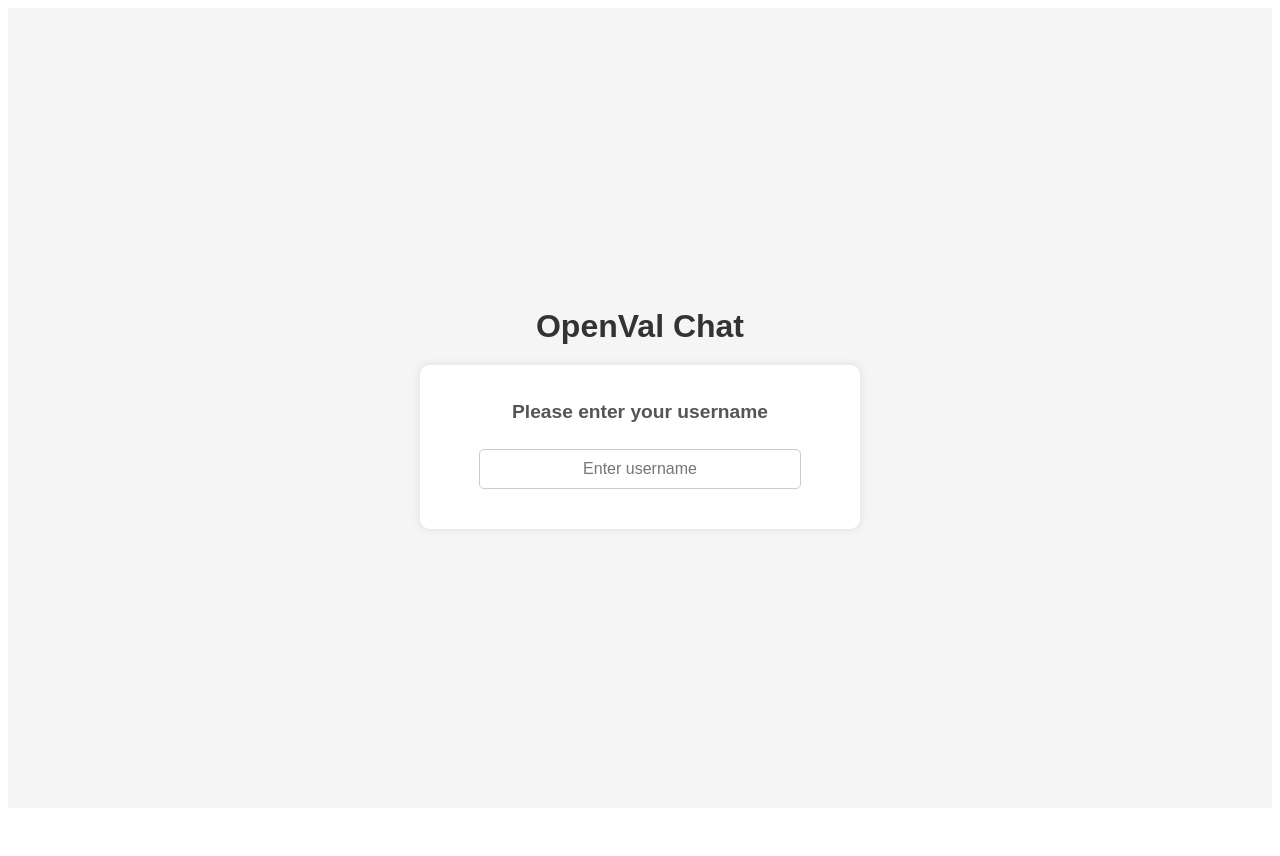
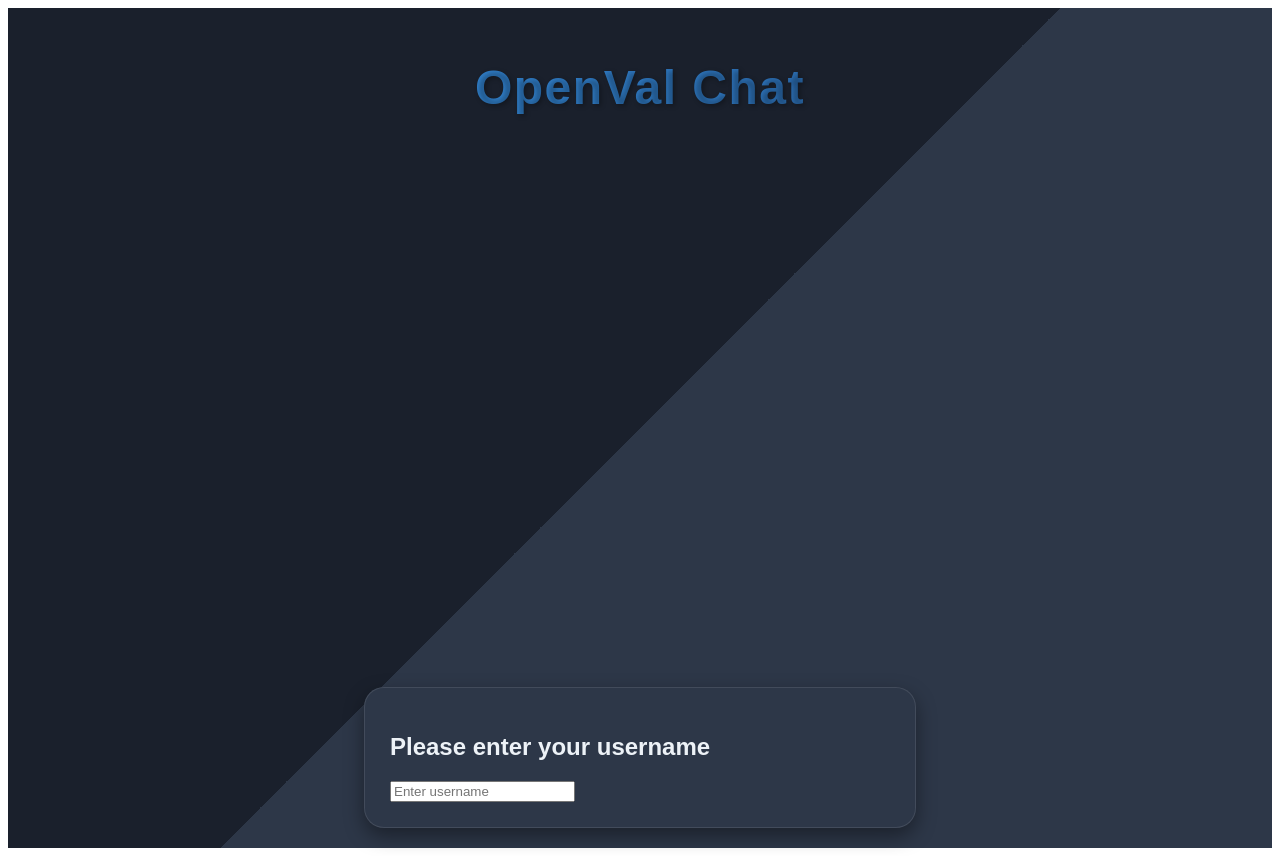
Before and after one commit to mikec1233/RAGdemo, a React (Vite) app in the folder frontend/rag_frontend/: page / in a window 1280 px wide. Before the commit the page ends 816 px from the top, so only its background shows below. Built offline with nearby package versions, Linux system fonts and the light colour scheme.

Commit message:
Updated App.css changes

```diff
--- a/frontend/rag_frontend/src/App.css
+++ b/frontend/rag_frontend/src/App.css
@@ -1,38 +1,69 @@
-/* App.css */
+/* App.css - Modernized with Centered Input, Enhanced Readability, and Past Conversations Section */
+
+/* Color Palette */
+:root {
+  --palette1: #3182CE;
+  --palette2: #2B6CB0;
+  --palette3: #1A202C;
+  --palette4: #2D3748;
+  --palette5: #4A5568;
+  --palette6: #718096;
+  --palette7: #EDF2F7;
+  --palette8: #F7FAFC;
+  --palette9: #ffffff;
+}
 
 /* Overall App Styles */
 .app-container {
   display: flex;
   flex-direction: column;
   align-items: center;
-    justify-content: center;
+  justify-content: space-between;
   height: 100vh;
-    background-color: #f5f5f5;
-    font-family: Arial, sans-serif;
+  background: linear-gradient(135deg, var(--palette3) 50%, var(--palette4) 50%);
+  font-family: 'Poppins', sans-serif;
+  color: var(--palette7);
+  position: relative;
+  padding: 20px;
 }
 
 .title {
-    font-size: 2rem;
-    color: #333;
-    margin-bottom: 20px;
+  font-size: 3rem;
+  color: var(--palette9);
+  letter-spacing: 1.5px;
+  background: linear-gradient(45deg, var(--palette1), var(--palette2));
+  -webkit-background-clip: text;
+  -webkit-text-fill-color: transparent;
+  margin-bottom: 30px;
+  text-shadow: 2px 2px 5px rgba(0, 0, 0, 0.3);
+  z-index: 1;
 }
 
+/* Chat Container Styles */
 .chat-container {
-    background-color: #fff;
-    width: 400px;
-    max-height: 600px;
-    border-radius: 10px;
-    box-shadow: 0 0 10px rgba(0, 0, 0, 0.1);
-    padding: 20px;
+  background-color: var(--palette4);
+  width: 500px;
+  max-height: 620px;
+  border-radius: 20px;
+  box-shadow: 0 8px 20px rgba(0, 0, 0, 0.4);
+  padding: 25px;
   display: flex;
   flex-direction: column;
+  justify-content: space-between;
+  z-index: 1;
+  backdrop-filter: blur(10px);
+  border: 1px solid rgba(255, 255, 255, 0.1);
+  position: relative;
 }
 
-  /* Chat Display Styles */
 .chat-display {
   flex: 1;
   overflow-y: auto;
   margin-bottom: 20px;
+  background-color: var(--palette5);
+  border-radius: 10px;
+  padding: 15px;
+  font-size: 1.1rem;
 }
 
 .message {
@@ -40,74 +71,118 @@
 }
 
 .user-message {
-    background-color: #e1ffc7;
-    padding: 10px;
-    border-radius: 5px;
-    margin-bottom: 5px;
-    font-size: 0.9rem;
+  background-color: var(--palette1);
+  color: var(--palette9);
+  padding: 15px;
+  border-radius: 12px;
+  font-size: 1.1rem;
+  box-shadow: 2px 2px 6px rgba(0, 0, 0, 0.4);
 }
 
 .bot-message {
-    background-color: #f0f0f0;
-    padding: 10px;
-    border-radius: 5px;
-    margin-bottom: 5px;
-    font-size: 0.9rem;
+  background-color: var(--palette6);
+  color: var(--palette9);
+  padding: 15px;
+  border-radius: 12px;
+  font-size: 1.1rem;
+  box-shadow: 2px 2px 6px rgba(0, 0, 0, 0.4);
 }
 
-  /* Chat Form Styles */
+/* Chat Form Styles - Centered and Modernized */
 .chat-form {
   display: flex;
-    flex-direction: column;
+  flex-direction: row;
+  justify-content: space-between;
+  align-items: center;
+  width: 100%;
 }
 
 .input-field {
+  background-color: var(--palette5);
+  color: var(--palette9);
+  padding: 15px;
+  margin-right: 10px;
+  border: 1px solid var(--palette6);
+  border-radius: 8px;
+  font-size: 1.1rem;
+  width: 75%;
+  box-shadow: inset 0 2px 6px rgba(0, 0, 0, 0.2);
+  transition: border-color 0.3s ease;
+}
+
+.input-field:focus {
+  outline: none;
+  border-color: var(--palette1);
+}
+
+.submit-btn {
+  padding: 15px;
+  background: linear-gradient(45deg, var(--palette1), var(--palette2));
+  color: white;
+  border: none;
+  border-radius: 8px;
+  cursor: pointer;
+  font-size: 1.1rem;
+  width: 20%;
+  transition: transform 0.3s ease, box-shadow 0.3s ease;
+  box-shadow: 2px 2px 8px rgba(0, 0, 0, 0.4);
+}
+
+.submit-btn:hover {
+  transform: translateY(-3px);
+  box-shadow: 4px 4px 15px rgba(0, 0, 0, 0.6);
+}
+
+/* Section for Previous Conversations */
+.past-conversations-container {
+  background-color: var(--palette5);
+  width: 100%;
+  max-width: 500px;
+  border-radius: 20px;
+  box-shadow: 0 6px 15px rgba(0, 0, 0, 0.3);
+  margin-top: 20px;
+  padding: 20px;
+  font-size: 1.1rem;
+  overflow-y: auto;
+}
+
+.past-conversations-container h2 {
+  color: var(--palette9);
+  font-size: 1.5rem;
+  margin-bottom: 15px;
+  text-align: center;
+}
+
+.conversation {
+  background-color: var(--palette4);
   padding: 10px;
+  border-radius: 8px;
   margin-bottom: 10px;
-    border: 1px solid #ccc;
-    border-radius: 5px;
+  color: var(--palette7);
   font-size: 1rem;
 }
 
-  .submit-btn {
-    padding: 10px;
-    background-color: #007bff;
-    color: white;
-    border: none;
-    border-radius: 5px;
+.conversation:hover {
+  background-color: var(--palette3);
   cursor: pointer;
-    font-size: 1rem;
 }
 
-  .submit-btn:hover {
-    background-color: #0056b3;
-  }
- /* Styles for username form */
-.username-form {
-    display: flex;
-    flex-direction: column;
-    align-items: center;
-    justify-content: center;
-    margin-bottom: 20px;
+/* Scrollbar Customization */
+.chat-display,
+.past-conversations-container {
+  overflow-y: scroll;
+  max-height: 400px;
+  scrollbar-width: thin;
+  scrollbar-color: var(--palette1) var(--palette4);
 }
 
-  .username-form input {
-    padding: 10px;
-    border-radius: 5px;
-    border: 1px solid #ccc;
-    font-size: 1rem;
-    margin-top: 10px;
-    width: 80%;
-    max-width: 300px;
-    text-align: center;
+.chat-display::-webkit-scrollbar,
+.past-conversations-container::-webkit-scrollbar {
+  width: 8px;
 }
 
-  .username-form h2 {
-    font-size: 1.2rem;
-    color: #555;
+.chat-display::-webkit-scrollbar-thumb,
+.past-conversations-container::-webkit-scrollbar-thumb {
+  background-color: var(--palette1);
+  border-radius: 10px;
 }
-
-  .username-form input:focus {
-    outline: none;
-    border-color: #007bff;
-  }
```
Lines whose indentation alone changed are shown as unchanged.
